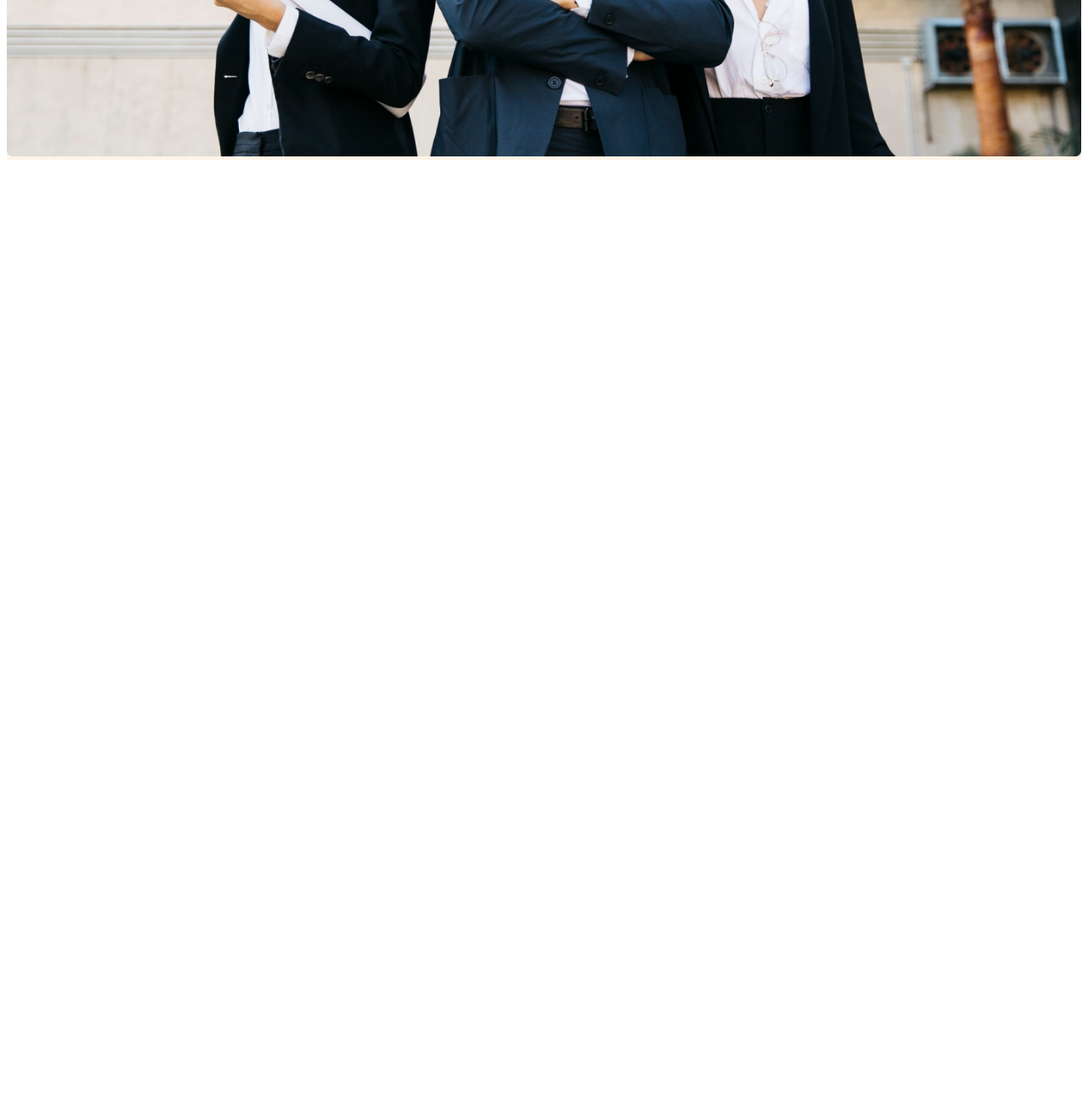
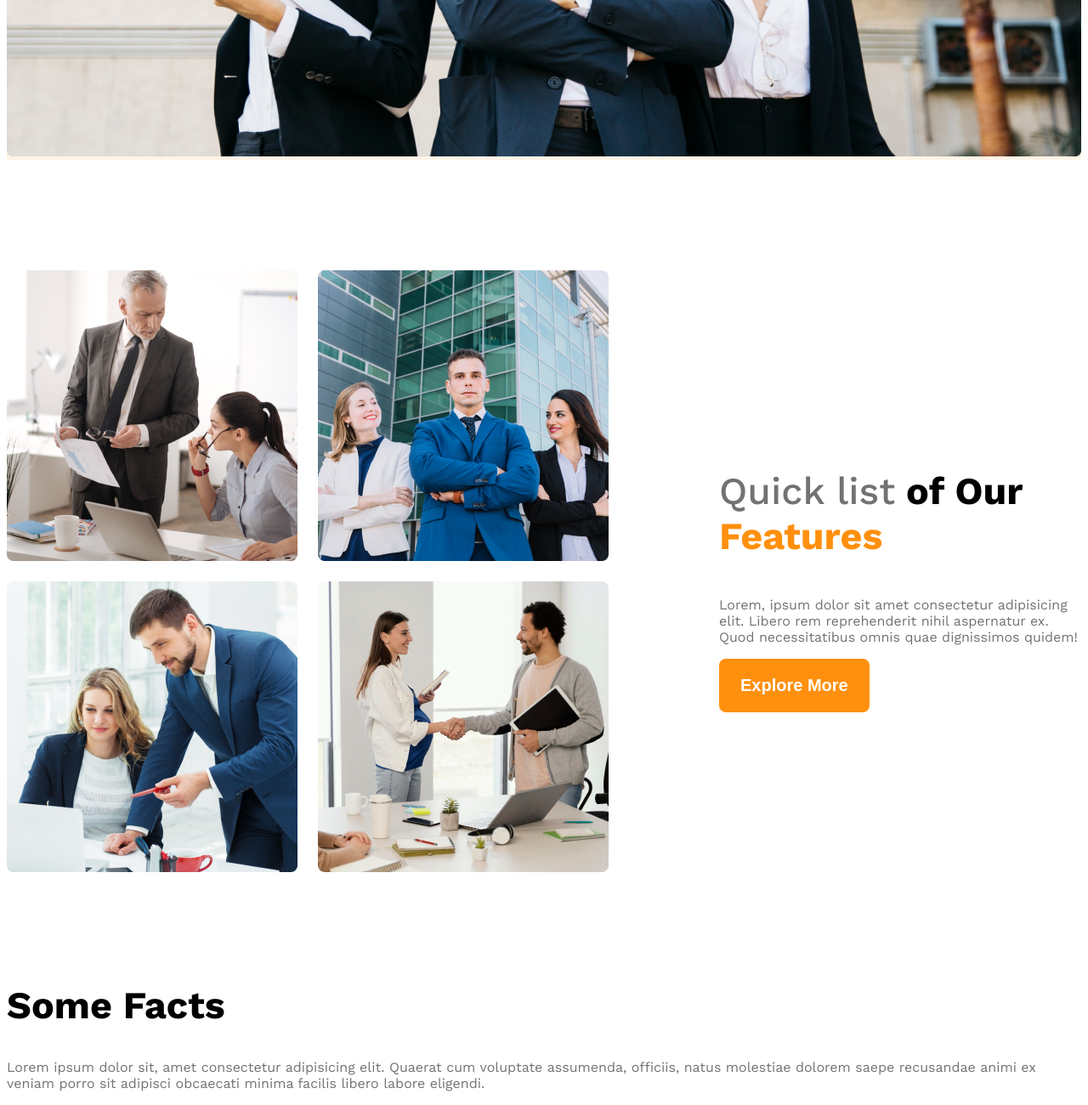
Before and after one commit to mostaficnahid/G-3--Architects, a plain HTML site: page index.html in a window 1280 px wide. Shown: the part 901-2201 px from the top of the page at 85% size. Before the commit the page ends 1097 px from the top, so only its background shows below. Drawn offline with nearby package versions, Linux system fonts and the light colour scheme.

Commit message:
added some changes like teams features

```diff
--- a/Styles/architects.css
+++ b/Styles/architects.css
@@ -17,6 +17,9 @@
   color: #424242;
 }
 
+.text-primary{
+  color: #FF900E;
+}
 .text-light-gray{
   color: #727272;
 }
@@ -33,6 +36,20 @@
   font-size: 1.25rem;
   border-radius: 8px;
   border: none;
+}
+
+main{
+  max-width: 1440px;
+  margin: 0 auto;
+}
+
+main > section{
+  margin-top: 130px;
+}
+
+.section-title{
+  font-size: 2.8rem;
+  font-weight: 700;
 }
 /* Header */
 
@@ -81,3 +98,52 @@ font-size: 4rem;
 .banner-image{
   width: 100%;
 }
+
+.teams{
+align-items: center;
+}
+
+/* teams styles */
+.team-img-container{
+  display: grid;
+  grid-template-columns: repeat(2, 1fr);
+  gap: 24px;
+}
+.our-features{
+margin-left: 130px;
+max-width: 530px;
+}
+
+
+
+#quick-list{
+  font-weight: 500;
+
+}
+
+
+@media  screen and (max-width:576px){
+  .navbar,
+   .nav-links,
+    .teams{
+    flex-direction: column;
+  }
+  .team-img-container{
+    grid-template-columns: repeat(1, 1fr);
+  }
+  .our-features{
+    margin-left: 20px;
+  }
+
+}
+
+/* MEDIUM DEVICE */
+@media screen and  (min-width: 577px) and (max-width:994px) {
+  .teams{
+    flex-direction: column;
+  }
+  .our-features{
+    margin: 50px auto;
+  }
+
+}
--- a/index.html
+++ b/index.html
@@ -30,7 +30,36 @@
     <img class="banner-image" src="images/banner.png" alt="">
 </div>
     </header>
-    <main></main>
+    <main>
+<section class="teams display-flex">
+<div class="team-img-container ">
+    <img class="team-img" src="images/team1.png" alt="">
+    <img src="images/team2.png" alt="">
+    <img src="images/team3.png" alt="">
+    <img src="images/team4.png" alt="">
+</div>
+<div class="our-features">
+    <h3 class="section-title">
+        <span id="quick-list" class="text-light-gray">Quick list</span> <span>of Our</span> <span class="text-primary">Features</span>
+    </h3>
+    <p class="feature-description  text-light-gray">
+        Lorem, ipsum dolor sit amet consectetur adipisicing elit. Libero rem reprehenderit nihil aspernatur ex. Quod necessitatibus omnis quae dignissimos quidem!
+    </p>
+    <button class="btn-primary">Explore More</button>
+</div>
+
+</section>
+
+<section class="">
+
+
+</section>
+
+<section class="some-facts">
+<h2 class="section-title">Some Facts</h2>
+<p class="text-light-gray">Lorem ipsum dolor sit, amet consectetur adipisicing elit. Quaerat cum voluptate assumenda, officiis, natus molestiae dolorem saepe recusandae animi ex veniam porro sit adipisci obcaecati minima facilis libero labore eligendi.</p>
+</section>
+    </main>
     <footer></footer>
 </body>
 </html>
```
